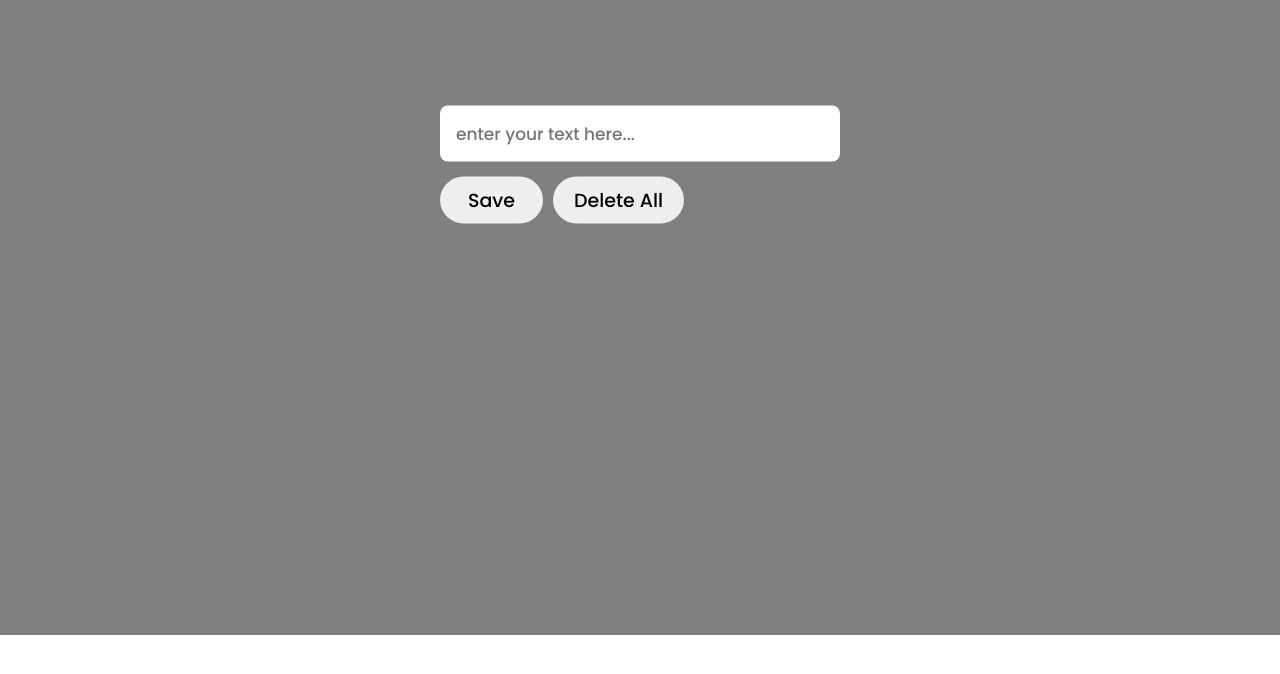
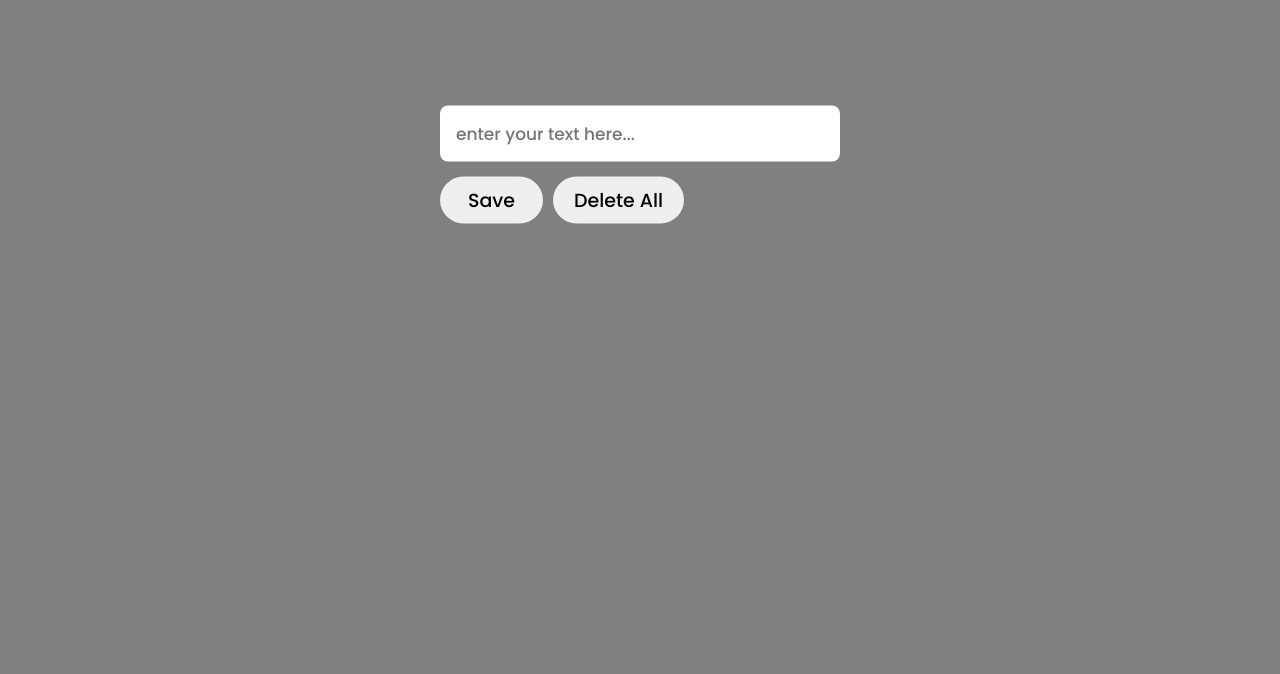
Before and after one commit to Absarr7/TO-DO-LIST, a plain HTML site: page index.html in a window 1280 px wide. Drawn offline with Linux system fonts and the light colour scheme.

Commit message:
Update style.css

```diff
--- a/style.css
+++ b/style.css
@@ -8,7 +8,7 @@
 
 .container {
     width: 100vw;
-    height: 635px;
+    height: 100vh;
     background-color: gray;
 }
 
```
